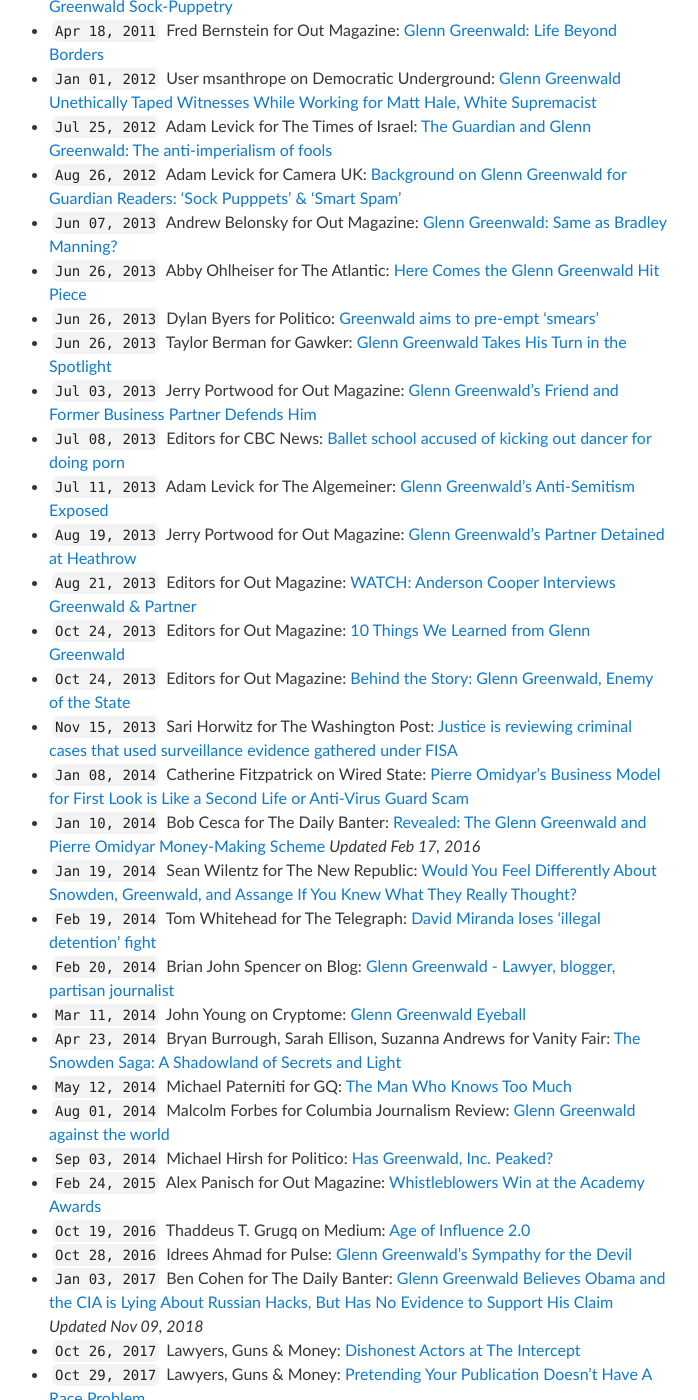
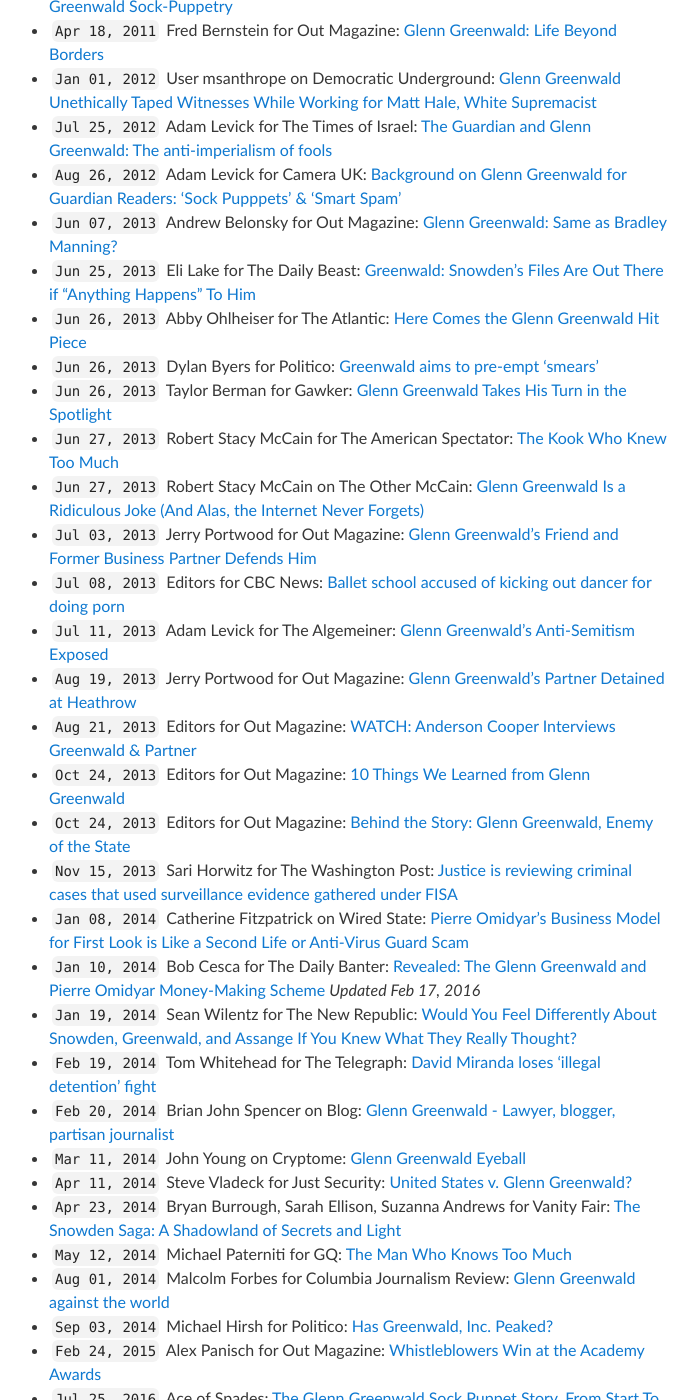
Before and after one commit to masternotions/masternotions.github.io, a Jekyll site: the page built from articles.md, in a window 1280 px wide and 1400 px high, scrolled down 375 px. Shown: the whole window, without its empty margins (291-989 px from the left). Built offline with Jekyll 4.4.1, drawn with Linux system fonts in a browser that asks for light colours; some of the changed text lies outside the part shown.

Commit message:
Update articles.md

```diff
--- a/articles.md
+++ b/articles.md
@@ -14,9 +14,12 @@ title: Articles
 - ``Jul 25, 2012`` Adam Levick for The Times of Israel: [The Guardian and Glenn Greenwald: The anti-imperialism of fools](https://blogs.timesofisrael.com/the-guardian-and-glenn-greenwald-the-anti-imperialism-of-fools/)
 - ``Aug 26, 2012`` Adam Levick for Camera UK: [Background on Glenn Greenwald for Guardian Readers: 'Sock Pupppets' & 'Smart Spam'](https://camera-uk.org/2012/08/26/background-on-glenn-greenwald-for-guardian-readers-sock-puppets-smart-spam/)
 - ``Jun 07, 2013`` Andrew Belonsky for Out Magazine: [Glenn Greenwald: Same as Bradley Manning?](https://www.out.com/entertainment/popnography/2013/06/07/glenn-greenwald-whistleblower-bradley-manning)
+- ``Jun 25, 2013`` Eli Lake for The Daily Beast: [Greenwald: Snowden's Files Are Out There if "Anything Happens" To Him](https://www.thedailybeast.com/greenwald-snowdens-files-are-out-there-if-anything-happens-to-him)
 - ``Jun 26, 2013`` Abby Ohlheiser for The Atlantic: [Here Comes the Glenn Greenwald Hit Piece](https://www.theatlantic.com/national/archive/2013/06/here-comes-glenn-greenwald-hit-piece/313861/)
 - ``Jun 26, 2013`` Dylan Byers for Politico: [Greenwald aims to pre-empt 'smears'](https://www.politico.com/blogs/media/2013/06/greenwald-aims-to-pre-empt-smears-167191)
 - ``Jun 26, 2013`` Taylor Berman for Gawker: [Glenn Greenwald Takes His Turn in the Spotlight](https://gawker.com/glenn-greenwald-takes-his-turn-in-the-spotlight-593163038)
+- ``Jun 27, 2013`` Robert Stacy McCain for The American Spectator: [The Kook Who Knew Too Much](https://spectator.org/55331_kook-who-knew-too-much/)
+- ``Jun 27, 2013`` Robert Stacy McCain on The Other McCain: [Glenn Greenwald Is a Ridiculous Joke (And Alas, the Internet Never Forgets)](https://theothermccain.com/2013/06/27/glenn-greenwald-is-a-ridiculous-joke-and-alas-the-internet-never-forgets/)
 - ``Jul 03, 2013`` Jerry Portwood for Out Magazine: [Glenn Greenwald's Friend and Former Business Partner Defends Him](https://www.out.com/entertainment/popnography/2013/07/03/glenn-greenwald-former-lover-porn-jake-jaxson-jason-buchtel)
 - ``Jul 08, 2013`` Editors for CBC News: [Ballet school accused of kicking out dancer for doing porn](https://www.cbc.ca/news/canada/manitoba/ballet-school-accused-of-kicking-out-dancer-for-doing-porn-1.1329099)
 - ``Jul 11, 2013`` Adam Levick for The Algemeiner: [Glenn Greenwald's Anti-Semitism Exposed](https://www.algemeiner.com/2013/07/11/glenn-greenwalds-anti-semitism-exposed/)
@@ -31,11 +34,13 @@ title: Articles
 - ``Feb 19, 2014`` Tom Whitehead for The Telegraph: [David Miranda loses 'illegal detention' fight](https://www.telegraph.co.uk/news/uknews/terrorism-in-the-uk/10648338/David-Miranda-loses-illegal-detention-fight.html)
 - ``Feb 20, 2014`` Brian John Spencer on Blog: [Glenn Greenwald - Lawyer, blogger, partisan journalist](http://brianjohnspencer.blogspot.com/2014/02/glenn-greenwald-lawyer-blogger-partisan.html)
 - ``Mar 11, 2014`` John Young on Cryptome: [Glenn Greenwald Eyeball](https://cryptome.org/2014-info/glenn-greenwald/glenn-greenwald.htm)
+- ``Apr 11, 2014`` Steve Vladeck for Just Security: [United States v. Glenn Greenwald?](https://www.justsecurity.org/9299/united-states-v-glenn-greenwald/)
 - ``Apr 23, 2014`` Bryan Burrough, Sarah Ellison, Suzanna Andrews for Vanity Fair: [The Snowden Saga: A Shadowland of Secrets and Light](https://www.vanityfair.com/news/politics/2014/05/edward-snowden-politics-interview)
 - ``May 12, 2014`` Michael Paterniti for GQ: [The Man Who Knows Too Much](https://www.gq.com/story/glenn-greenwald-edward-snowden-no-place-to-hide)
 - ``Aug 01, 2014`` Malcolm Forbes for Columbia Journalism Review: [Glenn Greenwald against the world](https://archives.cjr.org/critical_eye/glenn_greenwald_against_the_wo.php)
 - ``Sep 03, 2014`` Michael Hirsh for Politico: [Has Greenwald, Inc. Peaked?](https://www.politico.com/magazine/story/2014/09/glenn-greenwald-inc-peaked-110576)
 - ``Feb 24, 2015`` Alex Panisch for Out Magazine: [Whistleblowers Win at the Academy Awards](https://www.out.com/popnography/2015/2/24/why-whistleblowers-winning-academy-awards-matters)
+- ``Jul 25, 2016`` Ace of Spades: [The Glenn Greenwald Sock Puppet Story, From Start To (Almost) Finish](http://ace.mu.nu/archives/187585.php)
 - ``Oct 19, 2016`` Thaddeus T. Grugq on Medium: [Age of Influence 2.0](https://medium.com/@thegrugq/agent-of-influence-2-0-e1f20bed4aec)
 - ``Oct 28, 2016`` Idrees Ahmad for Pulse: [Glenn Greenwald's Sympathy for the Devil](https://pulsemedia.org/2016/10/28/sympathy-for-the-devil-exorcising-greenwald-and-assad/)
 - ``Jan 03, 2017`` Ben Cohen for The Daily Banter: [Glenn Greenwald Believes Obama and the CIA is Lying About Russian Hacks, But Has No Evidence to Support His Claim](https://thedailybanter.com/2017/01/03/glenn-greenwald-obama-russian-hacks/) _Updated Nov 09, 2018_
```
